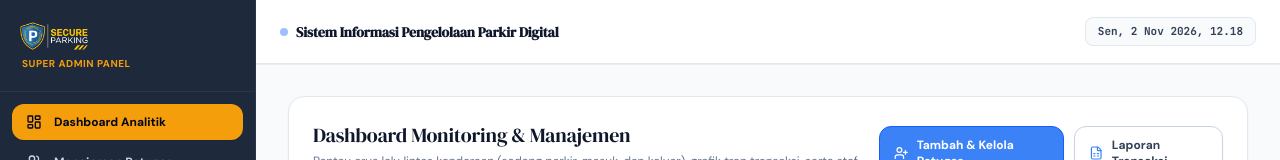
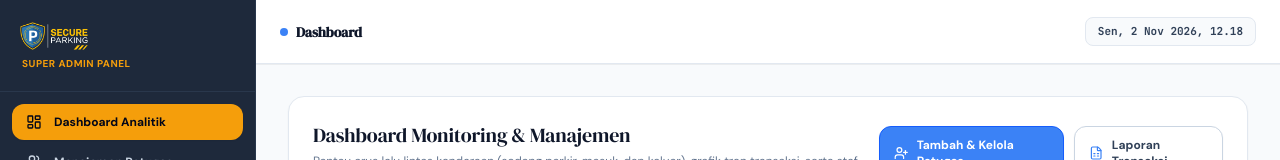
Before and after one commit to mamalemonx3d-tech/MKK-ParkirDigital, a Nuxt app in the folder frontend/: page /admin/dashboard in a window 1280 px wide. Shown: the top 160 px of the page. Built offline with nearby package versions, Linux system fonts and the light colour scheme; no server answers.

Commit message:
feat: tampilkan nama page dinamis pada topbar header di layout Petugas dan Admin

```diff
--- a/frontend/layouts/admin.vue
+++ b/frontend/layouts/admin.vue
@@ -113,10 +113,11 @@
             <Menu class="w-5 h-5 text-slate-800" />
           </button>
 
+          <!-- Page Title Indicator -->
           <div class="flex items-center gap-2">
-            <span class="w-2 h-2 rounded-full bg-[#3b82f6] animate-pulse"></span>
-            <h1 class="text-xs sm:text-sm font-bold text-[#0f172a] font-sans tracking-tight truncate max-w-[200px] sm:max-w-none">
-              Sistem Informasi Pengelolaan Parkir Digital
+            <span class="w-2 h-2 rounded-full bg-[#3b82f6]"></span>
+            <h1 class="text-xs sm:text-sm font-bold text-[#0f172a] font-sans tracking-tight">
+              {{ pageTitle }}
             </h1>
           </div>
         </div>
@@ -137,7 +138,7 @@
 </template>
 
 <script setup lang="ts">
-import { ref, onMounted, onUnmounted } from 'vue'
+import { ref, computed, onMounted, onUnmounted } from 'vue'
 import {
   LayoutDashboard,
   Users,
@@ -150,7 +151,18 @@ import {
 import BrandLogo from '~/components/BrandLogo.vue'
 
 const auth = useAuth()
+const route = useRoute()
 const isMobileMenuOpen = ref(false)
+
+const pageTitle = computed(() => {
+  const p = route.path
+  if (p === '/admin' || p === '/admin/dashboard') return 'Dashboard'
+  if (p.startsWith('/admin/users')) return 'Manajemen Petugas'
+  if (p.startsWith('/admin/rekap')) return 'Laporan & Rekapitulasi'
+  if (p.startsWith('/admin/member')) return 'Monitoring Member'
+  if (p.startsWith('/admin/profile')) return 'Kelola Profil Akun'
+  return 'Dashboard'
+})
 
 const currentFormattedTime = ref('')
 let timer: any = null
--- a/frontend/layouts/petugas.vue
+++ b/frontend/layouts/petugas.vue
@@ -263,13 +263,12 @@
             <span class="text-[11px]">{{ isCollapsed ? 'Buka Menu' : 'Tutup Menu' }}</span>
           </button>
 
-          <div class="flex items-center gap-2 text-xs">
-            <span class="font-bold text-[#0f172a] truncate max-w-[140px] sm:max-w-none">POS OPERASIONAL GERBANG</span>
-            <span class="text-slate-300 hidden sm:inline">&bull;</span>
-            <span class="hidden sm:inline-flex items-center gap-1.5 px-2.5 py-0.5 rounded-full bg-[#fef3c7] text-[#b45309] border border-[#f59e0b]/40 font-bold text-[10px]">
-              <span class="w-1.5 h-1.5 rounded-full bg-[#3b82f6] animate-pulse"></span>
-              Shift Aktif
-            </span>
+          <!-- Page Title Indicator -->
+          <div class="flex items-center gap-2">
+            <span class="w-2 h-2 rounded-full bg-[#3b82f6]"></span>
+            <h1 class="text-xs sm:text-sm font-bold text-[#0f172a] font-sans tracking-tight">
+              {{ pageTitle }}
+            </h1>
           </div>
         </div>
 
@@ -289,7 +288,7 @@
 </template>
 
 <script setup lang="ts">
-import { ref, onMounted, onUnmounted } from 'vue'
+import { ref, computed, onMounted, onUnmounted } from 'vue'
 import {
   LayoutDashboard,
   Receipt,
@@ -310,7 +309,22 @@ import {
 import BrandLogo from '~/components/BrandLogo.vue'
 
 const auth = useAuth()
+const route = useRoute()
 const isMobileMenuOpen = ref(false)
+
+const pageTitle = computed(() => {
+  const p = route.path
+  if (p === '/petugas') return 'Dashboard'
+  if (p.startsWith('/petugas/keluar')) return 'Pos Keluar'
+  if (p.startsWith('/petugas/ticket')) return 'Daftar Tiket Parkir'
+  if (p.startsWith('/petugas/member/tagihan')) return 'Iuran & Tagihan Member'
+  if (p.startsWith('/petugas/member/kartu')) return 'Cetak Kartu Member'
+  if (p.startsWith('/petugas/member')) return 'Registrasi Member'
+  if (p.startsWith('/petugas/laporan')) return 'Laporan Shift Kasir'
+  if (p.startsWith('/petugas/profile')) return 'Kelola Profil Akun'
+  if (p.startsWith('/petugas/scan')) return 'Scan Tiket'
+  return 'Dashboard'
+})
 
 // Persistent reactive sidebar collapse state for desktop
 const isCollapsed = useState<boolean>('petugas-sidebar-collapsed', () => false)
```
